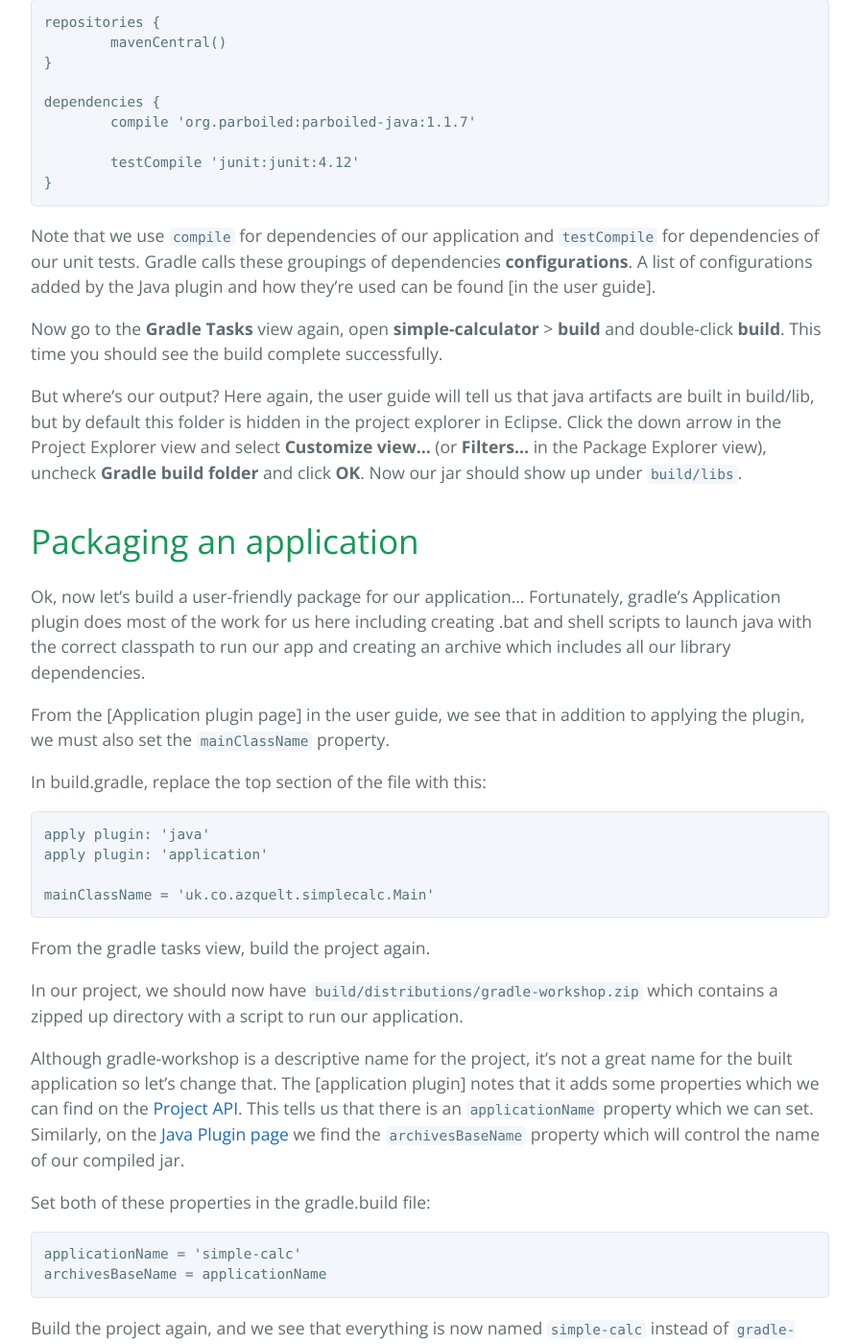
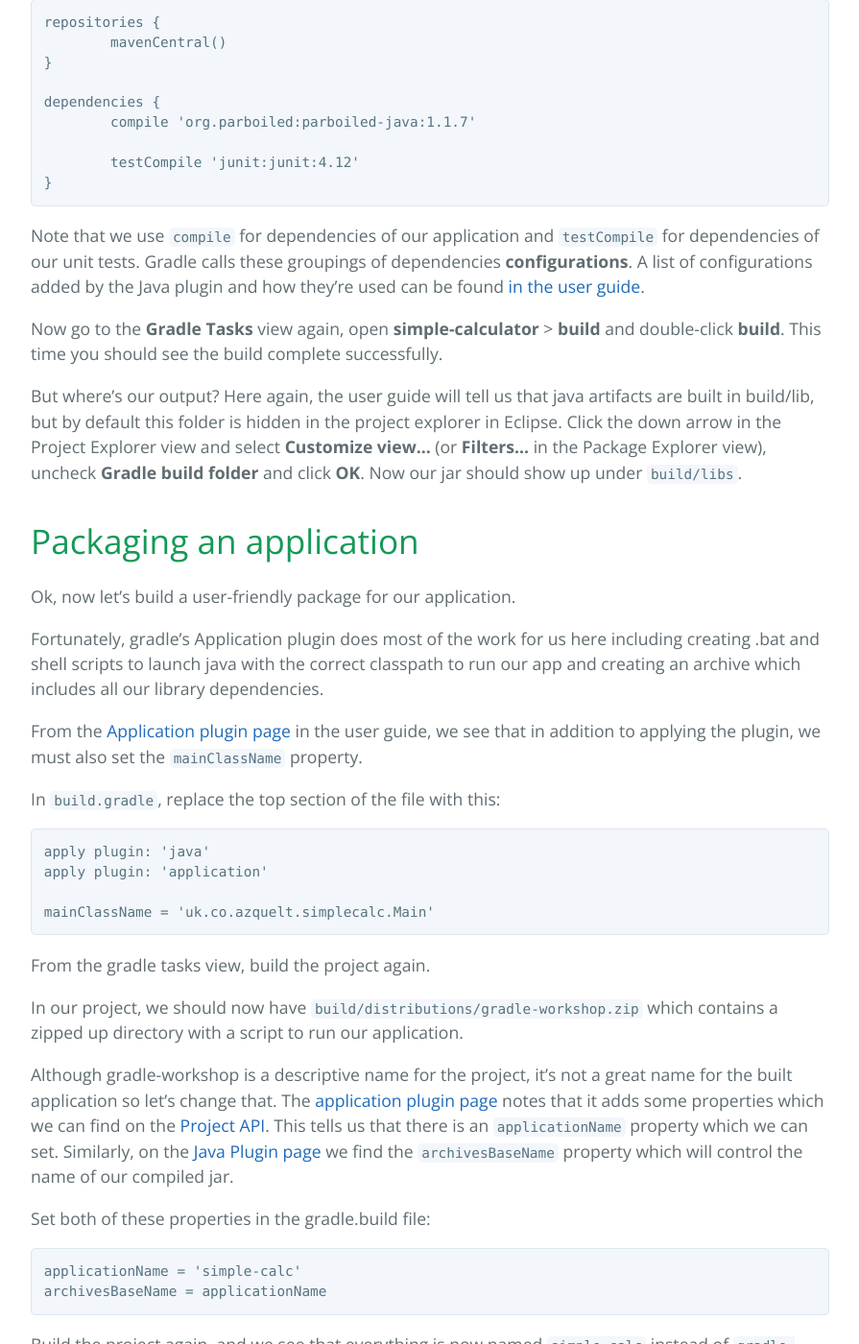
Before and after one commit to Azquelt/gradle-workshop, a Jekyll site: the page built from index.md, in a window 1280 px wide and 1400 px high, scrolled down 1882 px. Shown: the whole window at 96% size, without its empty margins (192-1087 px from the left). Built offline with Jekyll 4.4.1, drawn with Linux system fonts in a browser that asks for light colours; some of the changed lines change nothing that is shown.

Commit message:
More link and formatting fixes

````diff
--- a/index.md
+++ b/index.md
@@ -41,6 +41,7 @@ In the console view, you should now see the build failing
 # Adding dependencies
 
 Our build does not run because our application requires some dependencies which aren't declared in the build.gradle file.
+
 * The application requires [parboiled][parboiled] 1.1.7
 * The unit tests additionally require JUnit 4.12
 
@@ -62,7 +63,7 @@ dependencies {
 ```
 
 Note that we use `compile` for dependencies of our application and `testCompile` for dependencies of our unit tests.
-Gradle calls these groupings of dependencies **configurations**. A list of configurations added by the Java plugin and how they're used can be found [in the user guide].
+Gradle calls these groupings of dependencies **configurations**. A list of configurations added by the Java plugin and how they're used can be found [in the user guide][java configurations].
 
 Now go to the **Gradle Tasks** view again, open **simple-calculator** > **build** and double-click **build**. This time you should see the build complete successfully.
 
@@ -72,13 +73,16 @@ Now our jar should show up under `build/libs`.
 
 # Packaging an application
 
-Ok, now let's build a user-friendly package for our application...
+Ok, now let's build a user-friendly package for our application.
+
 Fortunately, gradle's Application plugin does most of the work for us here including creating .bat and shell scripts to launch java with the correct classpath
 to run our app and creating an archive which includes all our library dependencies.
 
-From the [Application plugin page] in the user guide, we see that in addition to applying the plugin, we must also set the `mainClassName` property.
+From the [Application plugin page][application plugin] in the user guide, we see that in addition to applying the plugin, we must also set the `mainClassName` property.
 
-In build.gradle, replace the top section of the file with this:
+In `build.gradle`, replace the top section of the file with this:
+
+
 ```
 apply plugin: 'java'
 apply plugin: 'application'
@@ -91,10 +95,11 @@ From the gradle tasks view, build the project again.
 In our project, we should now have `build/distributions/gradle-workshop.zip` which contains a zipped up directory with a script to run our application.
 
 Although gradle-workshop is a descriptive name for the project, it's not a great name for the built application so let's change that.
-The [application plugin] notes that it adds some properties which we can find on the [Project API](https://docs.gradle.org/current/dsl/org.gradle.api.Project.html#N14431).
-This tells us that there is an `applicationName` property which we can set. Similarly, on the [Java Plugin page][Java properties] we find the `archivesBaseName` property which will control the name of our compiled jar.
+The [application plugin page][application plugin] notes that it adds some properties which we can find on the [Project API][api application properties].
+This tells us that there is an `applicationName` property which we can set. Similarly, on the [Java Plugin page][java properties] we find the `archivesBaseName` property which will control the name of our compiled jar.
 
 Set both of these properties in the gradle.build file:
+
 
 ```
 applicationName = 'simple-calc'
@@ -122,6 +127,7 @@ sourceSets {
 ```
 
 We also need to add the same JUnit dependency to the integrationTestCompile configuration:
+
 
 ```
 dependencies {
@@ -154,6 +160,7 @@ But wait, we don't have a task that runs the tests yet! We need to create this n
 
 So let's start by adding the new `integrationTest` task:
 
+
 ```
 task integrationTest(type: Test) {
 	dependsOn integrationTestClasses
@@ -170,11 +177,13 @@ As well as having the integration tests, we also need the application which the
 
 Lastly, to get our task graph looking the way we want it, we also need to have the `check` task depend on our new `integrationTest` task.
 
+
 ```
 check.dependsOn integrationTest
 ```
 
 This very short example shows how we can add configuration to a task which has already been created by the plugin. If we wanted to add more configuration options, we could also use the form
+
 
 ```
 check {
@@ -185,11 +194,14 @@ check {
 
 Now run the `build` task again, and you should see it build and run the all the tests.
 
-[Java properties]: https://docs.gradle.org/current/userguide/java_plugin.html#N1529B
+[java properties]: https://docs.gradle.org/current/userguide/java_plugin.html#N1529B
 [source sets]: https://docs.gradle.org/current/userguide/java_plugin.html#N14E7A
+[java configurations]: https://docs.gradle.org/current/userguide/java_plugin.html#sec:java_plugin_and_dependency_management
 [task graph]: https://docs.gradle.org/current/userguide/java_plugin.html#N14E92
 [sourceset interface]: https://docs.gradle.org/current/javadoc/org/gradle/api/tasks/SourceSet.html
 [sourceSets property]: https://docs.gradle.org/current/dsl/org.gradle.api.Project.html#org.gradle.api.Project:sourceSets
 [test task type]: https://docs.gradle.org/current/dsl/org.gradle.api.tasks.testing.Test.html
 [parboiled]: http://parboiled.org
 [maven central]: http://search.maven.org/
+[application plugin]: https://docs.gradle.org/current/userguide/application_plugin.html
+[api application properties]: https://docs.gradle.org/current/dsl/org.gradle.api.Project.html#N14431
````
